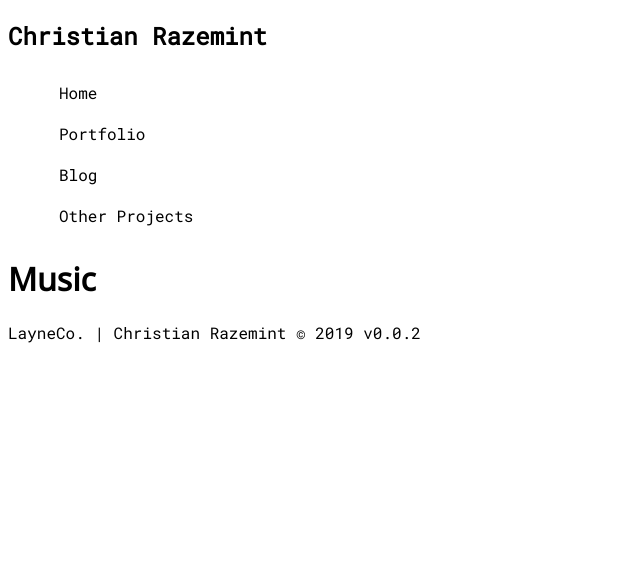
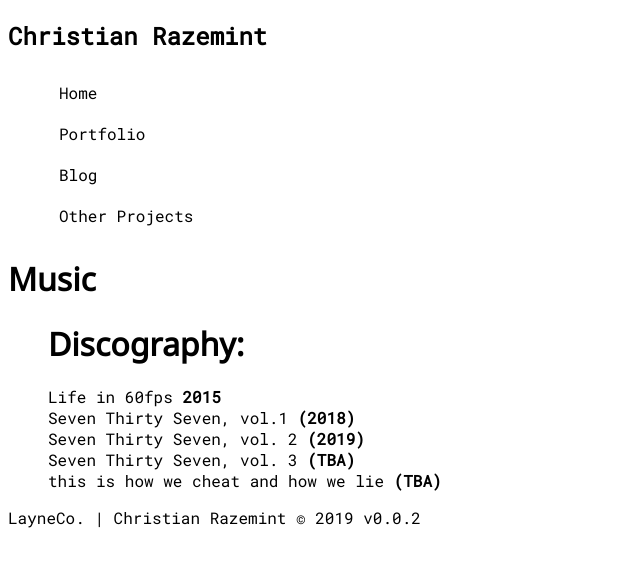
Before and after one commit to razemint/razemint, a Jekyll site: the page built from music.html, in a window 1280 px wide. Shown: the top 567 px of the page, without its empty margins (0-640 px from the left). Built offline with Jekyll 4.4.1, drawn with Linux system fonts in a browser that asks for light colours.

Commit message:
added discography

```diff
--- a/music.html
+++ b/music.html
@@ -3,3 +3,12 @@ layout: default
 ---
 
 <h1>Music</h1>
+
+<ul>
+    <H1>Discography:</H1>
+    <li>Life in 60fps <strong>2015</strong></li>
+    <li>Seven Thirty Seven, vol.1 <strong>(2018)</strong></li>
+    <li>Seven Thirty Seven, vol. 2 <strong>(2019)</strong></li>
+    <li>Seven Thirty Seven, vol. 3 <strong>(TBA)</strong></li>
+    <li>this is how we cheat and how we lie <strong>(TBA)</strong></li>
+</ul>
```
